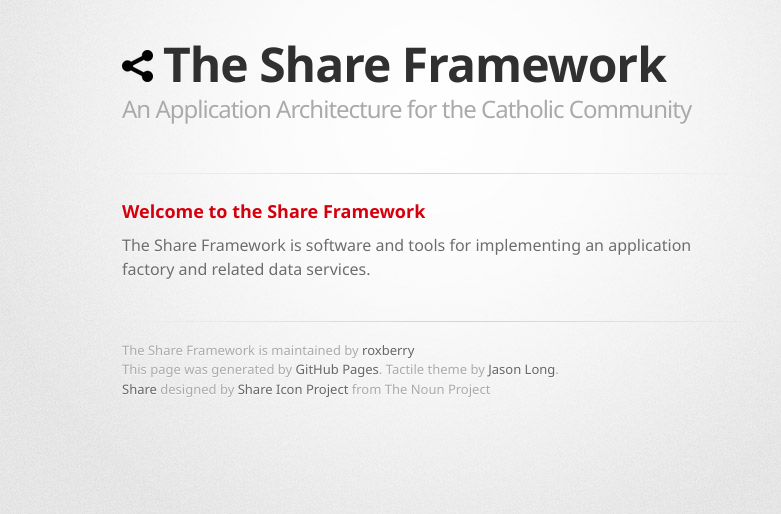
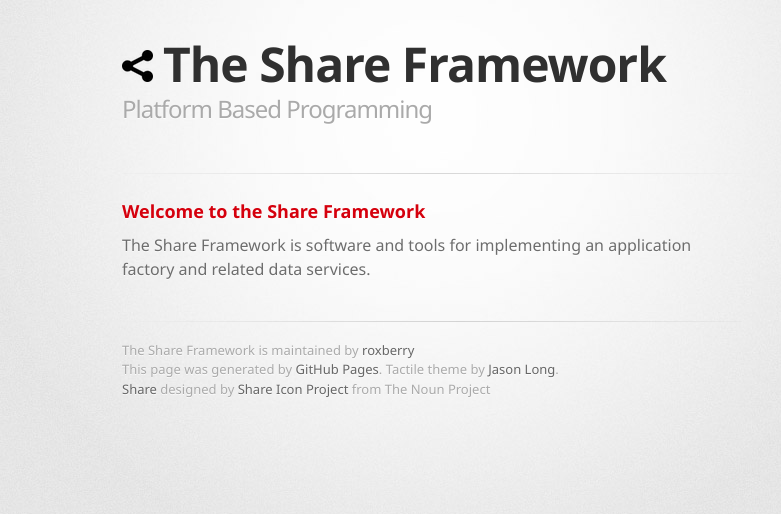
Before and after one commit to roxberry/share, a plain HTML site: page index.html in a window 1280 px wide. Shown: the whole page, without its empty margins (208-989 px from the left). Drawn offline with Linux system fonts and the light colour scheme; a web font is replaced by a local one.

Commit message:
Update index.html

```diff
--- a/index.html
+++ b/index.html
@@ -20,7 +20,7 @@
 
         <header>
           <h1><img src="images/shared_logo.png" style="margin-right: 10px;"/>The Share Framework</h1>
-          <h2>An Application Architecture for the Catholic Community</h2>
+          <h2>Platform Based Programming</h2>
         </header>
 
         <hr>
```
